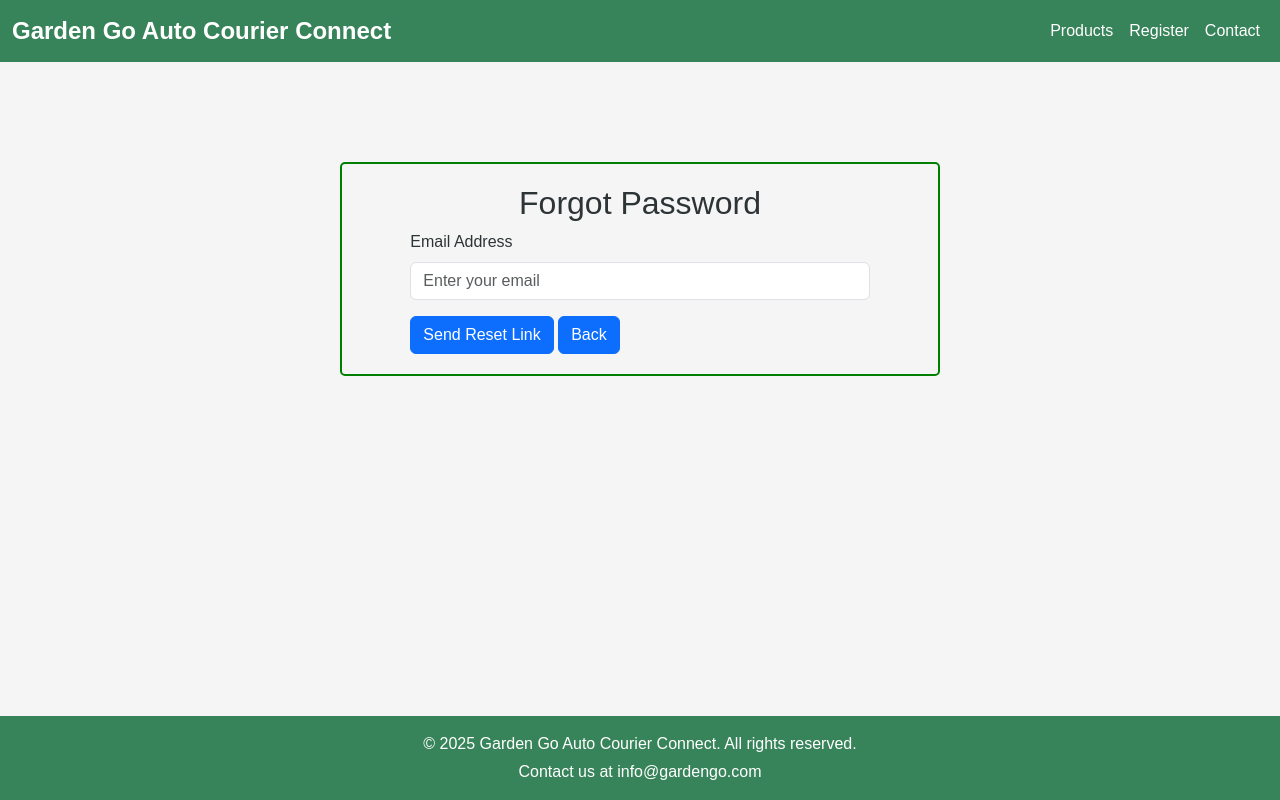
After one commit to Minhaj-Tkc/Garden-Go-Auto-Courier-Connect, a Flask app: page /forget-password in a window 1280 px wide. The commit adds this page. Run offline with Flask 3, Linux system fonts and the light colour scheme.

Commit message:
forget password feature added

```diff
--- a/app/app.py
+++ b/app/app.py
@@ -3,12 +3,15 @@ from flask import Flask, abort, jsonify, render_template, redirect, url_for, fla
 from flask_sqlalchemy import SQLAlchemy
 from flask_login import LoginManager, login_user, logout_user, login_required, current_user
 from datetime import datetime, timedelta
-from models import db, User, Category, Product, Cart, CartItem, Order, OrderItem
+from models import db, User, Category, Product, Cart, CartItem, Order, OrderItem, PasswordReset
 from forms import RegistrationForm, LoginForm, ProfileUpdateForm
 import os
 from dotenv import load_dotenv
 import requests
 from admin import admin_bp
+
+from flask_mail import Mail, Message
+import uuid
 
 # Load environment variables
 load_dotenv()
@@ -17,8 +20,18 @@ app = Flask(__name__)
 app.config['SECRET_KEY'] = os.getenv('SECRET_KEY')
 app.config['SQLALCHEMY_DATABASE_URI'] = 'sqlite:///garden_go.db'
 app.config['SQLALCHEMY_TRACK_MODIFICATIONS'] = False
+
+# Flask-Mail configuration
+app.config['MAIL_SERVER'] = os.getenv('MAIL_SERVER')
+app.config['MAIL_PORT'] = int(os.getenv('MAIL_PORT'))
+app.config['MAIL_USE_TLS'] = os.getenv('MAIL_USE_TLS') == 'True'
+app.config['MAIL_USE_SSL'] = os.getenv('MAIL_USE_SSL') == 'True'
+app.config['MAIL_USERNAME'] = os.getenv('MAIL_USERNAME')
+app.config['MAIL_PASSWORD'] = os.getenv('MAIL_PASSWORD')
+app.config['MAIL_DEFAULT_SENDER'] = os.getenv('MAIL_DEFAULT_SENDER')
+
+mail = Mail(app)
 db.init_app(app)
-
 
 # Register blueprints
 app.register_blueprint(admin_bp)
@@ -27,7 +40,6 @@ app.register_blueprint(admin_bp)
 login_manager = LoginManager()
 login_manager.init_app(app)
 login_manager.login_view = 'login'
-
 
 @login_manager.user_loader
 def load_user(user_id):
@@ -126,6 +138,61 @@ def update_profile(user_id):
     return render_template('edit_profile.html', form=form, user=user, next=referrer)
 
 
+@app.route('/forget-password', methods=['GET', 'POST'])
+def forget_password():
+    if request.method == 'POST':
+        email = request.form.get('email')
+        user = User.query.filter_by(email=email).first()
+
+        if user:
+            # Generate unique token
+            token = str(uuid.uuid4())
+            reset_entry = PasswordReset(
+                user_id=user.user_id,
+                ptoken=token,
+                expires_at=datetime.utcnow() + timedelta(hours=1)
+            )
+            db.session.add(reset_entry)
+            db.session.commit()
+
+            # Send email
+            reset_url = url_for('reset_password', token=token, _external=True)
+            msg = Message(
+                subject="Password Reset Request",
+                recipients=[email],
+                body=f"Click the link to reset your password: {reset_url}"
+            )
+            mail.send(msg)
+            flash("Password reset link has been sent to your email.", "info")
+        else:
+            flash("Email not found. Enter registered email", "info")
+
+        return redirect(url_for('forget_password'))
+
+    return render_template('forget_password.html')
+
+
+@app.route('/reset-password/<token>', methods=['GET', 'POST'])
+def reset_password(token):
+    reset_entry = PasswordReset.query.filter_by(ptoken=token).first()
+
+    if not reset_entry or reset_entry.expires_at < datetime.utcnow():
+        flash("Invalid or expired token!", "info")
+        return redirect(url_for('forget_password'))
+
+    if request.method == 'POST':
+        password = request.form.get('password')
+        user = reset_entry.user
+        user.set_password(password)
+        db.session.delete(reset_entry)
+        db.session.commit()
+
+        flash("Password reset successful. You can now log in.", "success")
+        return redirect(url_for('login'))
+
+    return render_template('reset_password.html', token=token)
+
+
 @app.route('/dashboard')
 @login_required
 def dashboard():
@@ -136,10 +203,8 @@ def dashboard():
     elif current_user.role == 'Admin':
         return redirect(url_for('admin_dashboard.html'))
     else:
-        flash('Unknown role.', 'danger')
+        flash('Unknown role.', 'info')
         return redirect(url_for('logout'))
-
-
 
 
 @app.route('/courier_dashboard')
@@ -169,7 +234,6 @@ def update_status(order_id):
     order.status = new_status
     db.session.commit()
     return jsonify({'message': 'Order status updated successfully', 'order_id': order_id, 'new_status': new_status})
-
 
 
 @app.route('/show_products', methods=['GET'])
@@ -212,12 +276,6 @@ def product_details(product_id):
 @app.route('/contact')
 def contact():
     return render_template('contact.html')
-
-
-
-@app.route('/reset_password', methods=['GET', 'POST'])
-def reset_password():
-    return "Reset Password Page"
 
 
 @app.route('/logout')
@@ -313,8 +371,6 @@ def calculate_shipping_cost(pincode, total_weight, country):
     return shipping_cost
 
 
-
-
 @app.route('/cart')
 @login_required
 def view_cart():
@@ -357,8 +413,6 @@ def view_cart():
     )
 
 
-
-
 @app.route('/update_cart/<int:item_id>', methods=['POST'])
 @login_required
 def update_cart(item_id):
@@ -382,14 +436,12 @@ def update_cart(item_id):
         return jsonify({"success": False, "error": str(e)}), 500
 
 
-
-
 @app.route('/remove_from_cart/<int:item_id>', methods=['POST'])
 @login_required
 def remove_from_cart(item_id):
     cart_item = CartItem.query.get_or_404(item_id)
     if cart_item.cart.user_id != current_user.user_id:
-        flash('Unauthorized action.', 'danger')
+        flash('Unauthorized action.', 'info')
         return redirect(url_for('view_cart'))
 
     product_name = cart_item.product.name
@@ -398,8 +450,6 @@ def remove_from_cart(item_id):
     db.session.commit()
     flash(f'{product_name} removed from your cart.', 'info')
     return redirect(url_for('view_cart'))
-
-
 
 
 @app.route('/cart_summary', methods=['POST'])
@@ -435,8 +485,6 @@ def cart_summary():
         'shipping_cost': round(shipping_cost, 2),
         'total_price_with_shipping': round(total_price_with_shipping, 2),
     })
-
-
 
 
 @app.route('/checkout', methods=['GET', 'POST'])
@@ -512,8 +560,6 @@ def checkout():
     return redirect(url_for('order_details', order_id=order.order_id))
 
 
-
-
 @app.route('/order/<int:order_id>')
 @login_required
 def order_details(order_id):
@@ -523,7 +569,6 @@ def order_details(order_id):
         return redirect(url_for('login'))
 
     return render_template('order_details.html', order=order)
-
 
 
 @app.route('/order_history')
@@ -543,7 +588,6 @@ def order_status(order_id):
     return render_template("order_status.html", order=order)
 
 
-
 if __name__ == '__main__':
     with app.app_context():
         db.create_all()
--- /dev/null
+++ b/app/static/css/forget_password.css
@@ -0,0 +1,15 @@
+.forget-password-container {
+    min-height: calc(100vh - 146px);
+    padding-top: 100px;
+    /* display: flex;
+    justify-content: center;
+    align-items: center; */
+
+}
+
+.forget-password-container .container{
+    padding:20px;
+    border-radius: 5px;
+    border: 2px solid green;
+    max-width: 600px;
+}
--- a/app/templates/base.html
+++ b/app/templates/base.html
@@ -9,6 +9,7 @@
       href="https://cdn.jsdelivr.net/npm/bootstrap@5.3.0/dist/css/bootstrap.min.css"
       rel="stylesheet"
     />
+
     <link
       rel="stylesheet"
       href="{{ url_for('static', filename='css/base.css') }}"
@@ -116,7 +117,7 @@
     <!-- Footer -->
     <footer style="background-color: #38845a; color: #ffffff" class="py-3">
       <div class="container text-center">
-        <p class="mb-1">&copy; 2025 Garden Go. All rights reserved.</p>
+        <p class="mb-1">&copy; 2025 Garden Go Auto Courier Connect. All rights reserved.</p>
         <p class="mb-0">
           Contact us at
           <a
--- /dev/null
+++ b/app/templates/forget_password.html
@@ -0,0 +1,31 @@
+{% extends "base.html" %}
+
+{% block css %}
+<link
+  rel="stylesheet"
+  href="{{ url_for('static', filename='css/forget_password.css') }}"
+/>
+{% endblock %}
+
+{% block content %}
+<div class="forget-password-container">
+    <div class="container">
+        <div class="row justify-content-center">
+            <div class="col-md-10">
+                <div class="f_box">
+                    <center><h2>Forgot Password</h2></center>
+                    <form action="{{ url_for('forget_password') }}" method="POST">
+                        <div class="mb-3">
+                            <label for="email" class="form-label">Email Address</label>
+                            <input type="email" id="email" name="email" class="form-control" placeholder="Enter your email" required>
+                        </div>
+
+                        <button type="submit" class="btn btn-primary">Send Reset Link</button>
+                        <a href="{{ url_for('login') }}" class="btn btn-primary">Back</a>
+                    </div>
+                </form>
+            </div>
+        </div>
+    </div>
+</div>
+{% endblock %}
--- a/app/templates/login.html
+++ b/app/templates/login.html
@@ -23,7 +23,7 @@
       </div>
       <p class="forgot-password">
         Forgot your password?
-        <a href="{{ url_for('reset_password') }}">Reset it here!</a>
+        <a href="{{ url_for('forget_password') }}">Reset it here!</a>
       </p>
       <p class="register">
         Not a user? <a href="{{ url_for('register') }}">Register here!</a>
```
Also changed, not shown: app/templates/reset_password.html (added, +34 -0 lines).
